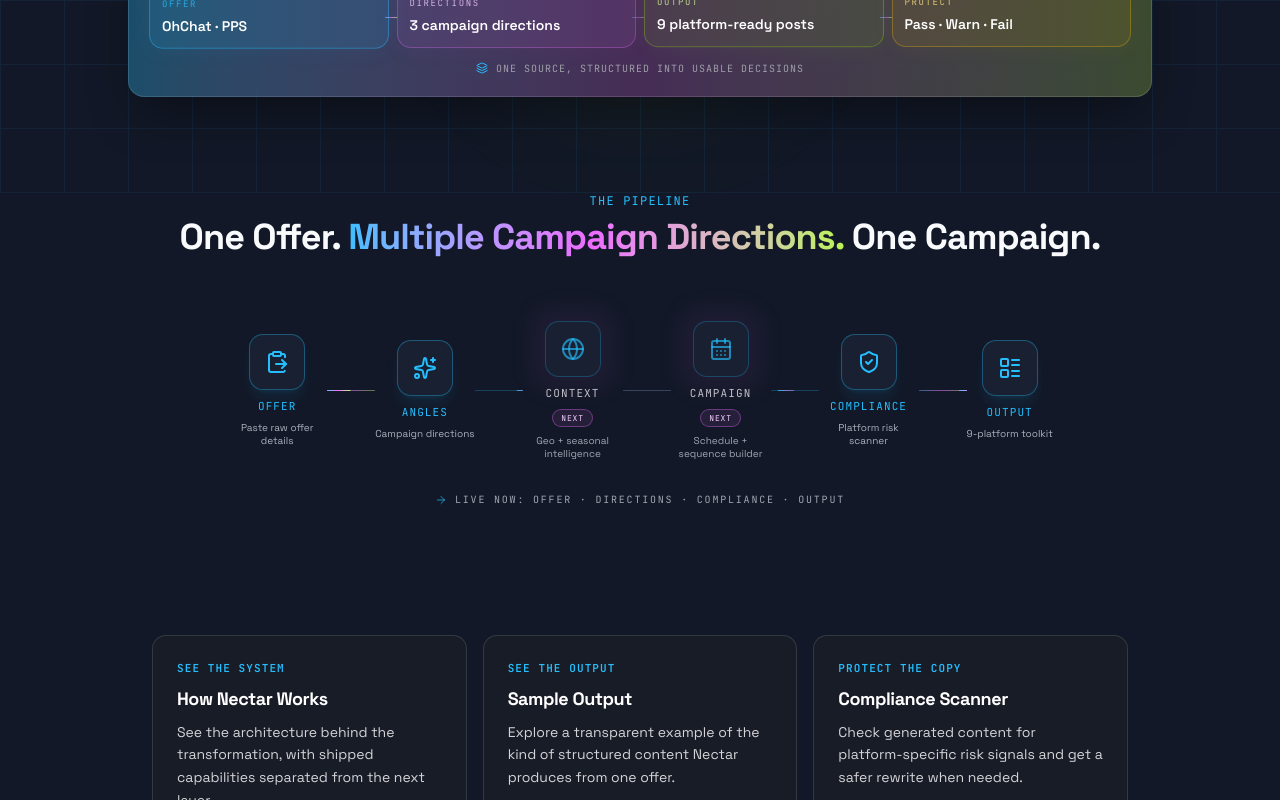
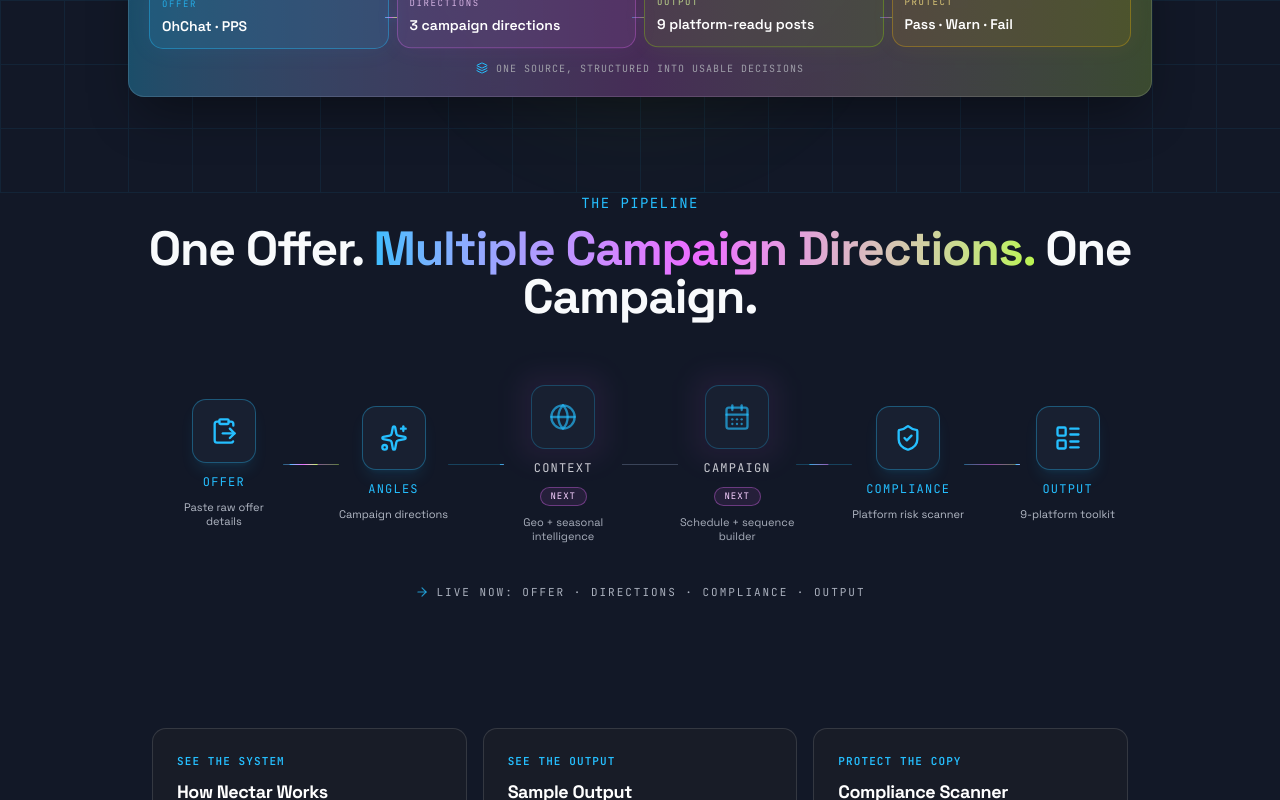
Before and after one commit to Sinsuenos/Nectra-Affiliate-Creator-Engine, a Next.js app: page / in a window 1280 px wide. Shown: the part 769-1569 px from the top of the page. Built offline with nearby package versions, Linux system fonts and the light colour scheme.

Commit message:
Increase transformation rail typography and node size for normal viewing distance

```diff
--- a/src/components/transformation-rail.tsx
+++ b/src/components/transformation-rail.tsx
@@ -44,7 +44,7 @@ function Connector({ index }: { index: number }) {
   const eitherLive = stage.live || nextStage?.live;
 
   return (
-    <motion.div className="hidden sm:flex items-center justify-center shrink-0 w-8 lg:w-12" variants={connectorVariants} style={{ originX: 0 }}>
+    <motion.div className="hidden sm:flex items-center justify-center shrink-0 w-10 lg:w-14" variants={connectorVariants} style={{ originX: 0 }}>
       {bothLive ? (
         <div className="relative w-full h-px overflow-hidden rounded-full">
           <div className="absolute inset-0 bg-gradient-to-r from-electric/45 via-fuchsia-400/55 to-lime-300/45" />
@@ -66,16 +66,16 @@ function NextStageNode({ stage }: { stage: RailStage }) {
   return (
     <Tooltip open={open} onOpenChange={setOpen}>
       <TooltipTrigger asChild>
-        <motion.div className="relative flex flex-col items-center gap-2 cursor-default select-none px-2 sm:px-0" variants={nodeVariants} onClick={() => setOpen(true)}>
+        <motion.div className="relative flex flex-col items-center gap-2.5 cursor-default select-none px-2 sm:px-0" variants={nodeVariants} onClick={() => setOpen(true)}>
           <div className="relative">
             <div className="absolute -inset-3 rounded-2xl bg-fuchsia-400/[0.06] blur-md pointer-events-none" />
-            <div className="relative flex items-center justify-center h-12 w-12 sm:h-14 sm:w-14 rounded-xl border border-electric/25 bg-surface">
-              <Icon className="h-5 w-5 sm:h-6 sm:w-6 text-electric/65" />
+            <div className="relative flex items-center justify-center h-14 w-14 sm:h-16 sm:w-16 rounded-xl border border-electric/25 bg-surface">
+              <Icon className="h-6 w-6 sm:h-7 sm:w-7 text-electric/65" />
             </div>
           </div>
-          <span className="font-mono text-[10px] sm:text-[11px] uppercase tracking-widest text-foreground/75">{stage.label}</span>
-          <span className="font-mono text-[7px] sm:text-[8px] uppercase tracking-widest px-2 py-0.5 rounded-full border border-fuchsia-400/35 text-fuchsia-200 bg-fuchsia-400/[0.09]">NEXT</span>
-          <span className="hidden sm:block text-[10px] text-muted-foreground/75 text-center leading-tight max-w-[100px]">{stage.sublabel}</span>
+          <span className="font-mono text-[11px] sm:text-[12px] uppercase tracking-widest text-foreground/80">{stage.label}</span>
+          <span className="font-mono text-[8px] sm:text-[9px] uppercase tracking-widest px-2.5 py-0.5 rounded-full border border-fuchsia-400/35 text-fuchsia-200 bg-fuchsia-400/[0.09]">NEXT</span>
+          <span className="hidden sm:block text-[11px] text-muted-foreground/80 text-center leading-tight max-w-[118px]">{stage.sublabel}</span>
         </motion.div>
       </TooltipTrigger>
       <TooltipContent side="bottom" className="bg-surface border-border/60 text-foreground text-xs font-mono">{stage.tooltipLine}</TooltipContent>
@@ -86,13 +86,13 @@ function NextStageNode({ stage }: { stage: RailStage }) {
 function LiveStageNode({ stage }: { stage: RailStage }) {
   const Icon = stage.icon;
   const content = (
-    <motion.div className="relative flex flex-col items-center gap-2 group px-1 sm:px-0" variants={nodeVariants}>
+    <motion.div className="relative flex flex-col items-center gap-2.5 group px-1 sm:px-0" variants={nodeVariants}>
       <div className="hidden sm:block absolute -inset-3 rounded-2xl bg-electric/[0.07] opacity-0 group-hover:opacity-100 transition-opacity duration-500 pointer-events-none" />
-      <div className="relative flex items-center justify-center h-12 w-12 sm:h-14 sm:w-14 rounded-xl border border-electric/35 bg-surface shadow-lg shadow-electric/10">
-        <Icon className="h-5 w-5 sm:h-6 sm:w-6 text-electric" />
+      <div className="relative flex items-center justify-center h-14 w-14 sm:h-16 sm:w-16 rounded-xl border border-electric/35 bg-surface shadow-lg shadow-electric/10">
+        <Icon className="h-6 w-6 sm:h-7 sm:w-7 text-electric" />
       </div>
-      <span className="font-mono text-[10px] sm:text-[11px] uppercase tracking-widest text-electric">{stage.label}</span>
-      <span className="hidden sm:block text-[10px] text-muted-foreground/80 text-center leading-tight max-w-[100px]">{stage.sublabel}</span>
+      <span className="font-mono text-[11px] sm:text-[12px] uppercase tracking-widest text-electric">{stage.label}</span>
+      <span className="hidden sm:block text-[11px] text-muted-foreground/85 text-center leading-tight max-w-[118px]">{stage.sublabel}</span>
     </motion.div>
   );
   return stage.href ? <Link href={stage.href} className="hover:no-underline">{content}</Link> : content;
@@ -105,16 +105,16 @@ function StageNode({ stage }: { stage: RailStage }) {
 export function TransformationRail() {
   return (
     <motion.div className="mx-auto max-w-6xl px-4 sm:px-6 pb-20 sm:pb-28" variants={containerVariants} initial="hidden" whileInView="visible" viewport={{ once: true, margin: "-60px" }}>
-      <motion.div className="font-mono text-xs tracking-widest uppercase text-electric mb-2 text-center" variants={nodeVariants}>The Pipeline</motion.div>
-      <motion.div className="text-2xl sm:text-3xl md:text-4xl font-bold tracking-tight text-center mb-12 sm:mb-16" variants={nodeVariants}>One Offer.<span className="bg-gradient-to-r from-electric via-fuchsia-400 to-lime-300 bg-clip-text text-transparent"> Multiple Campaign Directions.</span> One Campaign.</motion.div>
+      <motion.div className="font-mono text-sm tracking-widest uppercase text-electric mb-3 text-center" variants={nodeVariants}>The Pipeline</motion.div>
+      <motion.div className="text-3xl sm:text-4xl md:text-5xl font-bold tracking-tight text-center mb-12 sm:mb-16" variants={nodeVariants}>One Offer.<span className="bg-gradient-to-r from-electric via-fuchsia-400 to-lime-300 bg-clip-text text-transparent"> Multiple Campaign Directions.</span> One Campaign.</motion.div>
       <div className="hidden sm:flex items-center justify-center">
         {RAIL_STAGES.map((stage, i) => <div key={stage.id} className="flex items-center"><StageNode stage={stage} />{i < RAIL_STAGES.length - 1 && <Connector index={i} />}</div>)}
       </div>
       <div className="sm:hidden grid grid-cols-2 gap-x-3 gap-y-8 justify-items-center">
         {RAIL_STAGES.map((stage) => <div key={stage.id} className="w-full flex justify-center"><StageNode stage={stage} /></div>)}
       </div>
-      <div className="mt-8 flex items-center justify-center gap-2 text-[10px] font-mono uppercase tracking-[0.18em] text-muted-foreground/75">
-        <ArrowRight className="h-3 w-3 text-electric/70" /> Live now: Offer · Directions · Compliance · Output
+      <div className="mt-10 flex items-center justify-center gap-2 text-[11px] font-mono uppercase tracking-[0.18em] text-muted-foreground/80">
+        <ArrowRight className="h-3.5 w-3.5 text-electric/75" /> Live now: Offer · Directions · Compliance · Output
       </div>
     </motion.div>
   );
```
